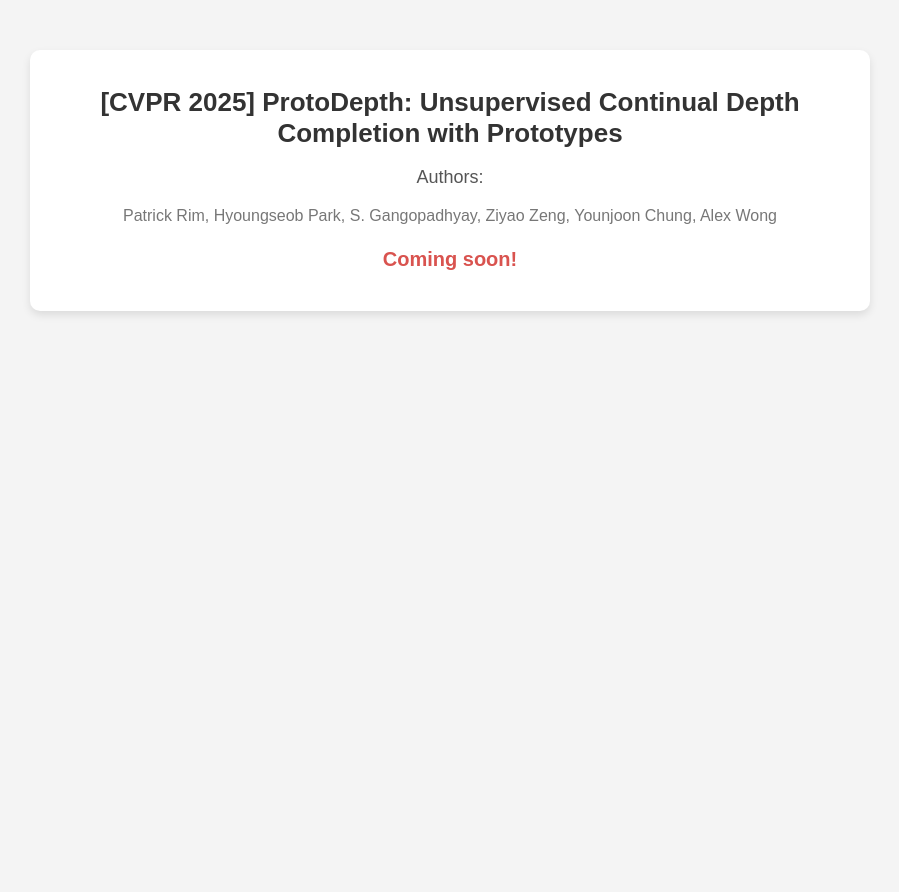
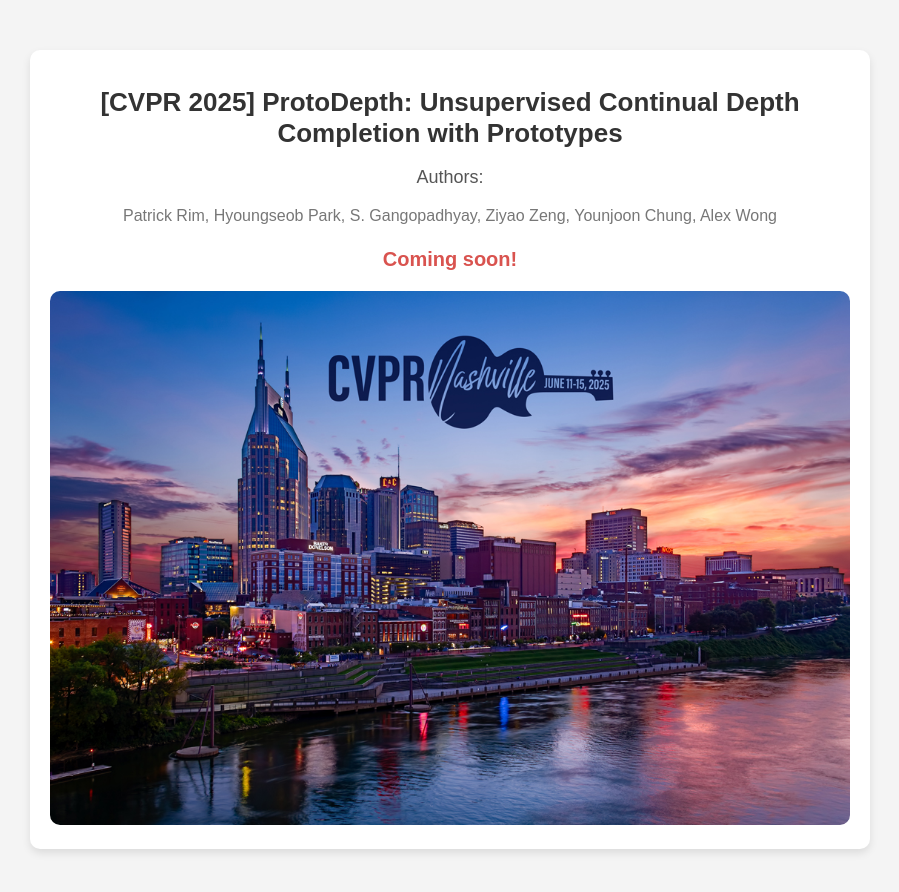
Before and after one commit to protodepth/protodepth.github.io, a plain HTML site: page index.html in a window 1280 px wide. Shown: the whole page, without its empty margins (190-1089 px from the left). Before the commit the page ends 800 px from the top, so only its background shows below. Drawn offline with Linux system fonts and the light colour scheme.

Commit message:
Update index.html

```diff
--- a/index.html
+++ b/index.html
@@ -40,6 +40,14 @@
             font-weight: bold;
             color: #d9534f;
         }
+        .image-container {
+            margin-top: 20px;
+        }
+        .image-container img {
+            width: 100%;
+            max-width: 800px; /* Match the container width */
+            border-radius: 10px;
+        }
     </style>
 </head>
 <body>
@@ -50,6 +58,9 @@
             Patrick Rim, Hyoungseob Park, S. Gangopadhyay, Ziyao Zeng, Younjoon Chung, Alex Wong
         </p>
         <p class="coming-soon">Coming soon!</p>
+        <div class="image-container">
+            <img src="CVPR_2025.jpeg" alt="CVPR 2025 ProtoDepth">
+        </div>
     </div>
 </body>
 </html>
```
